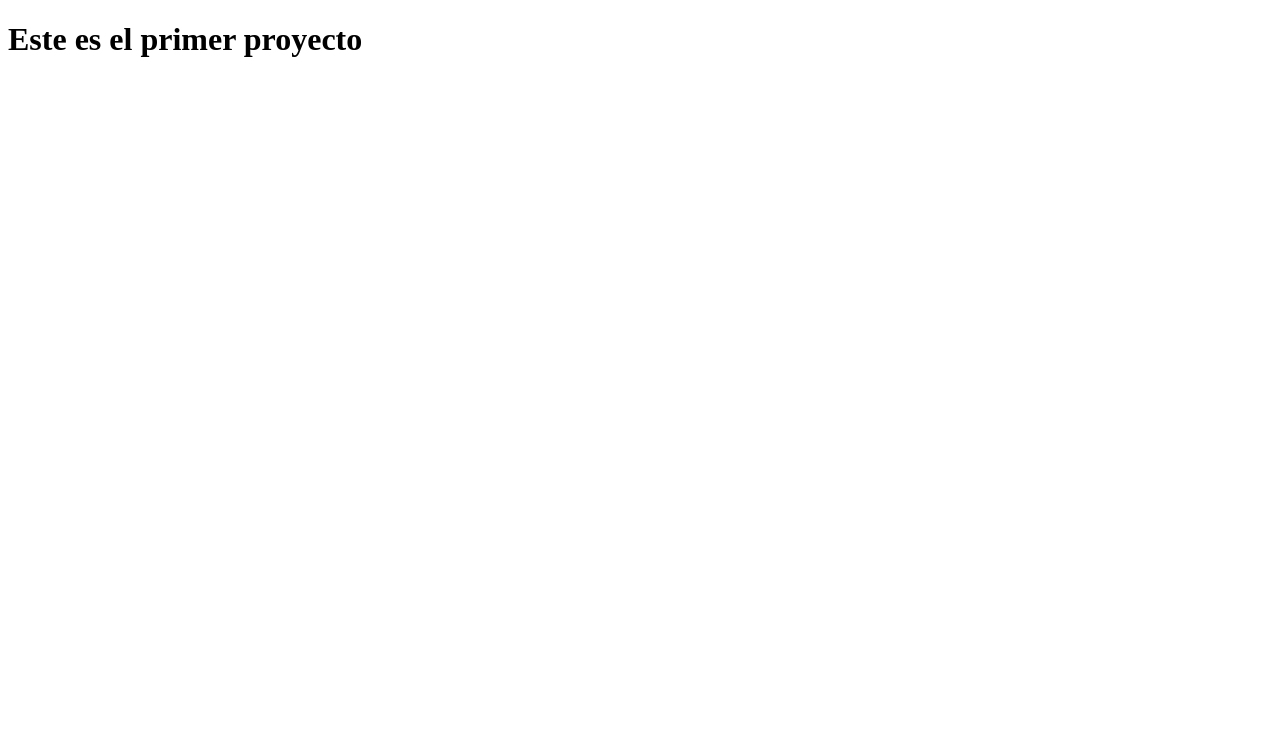
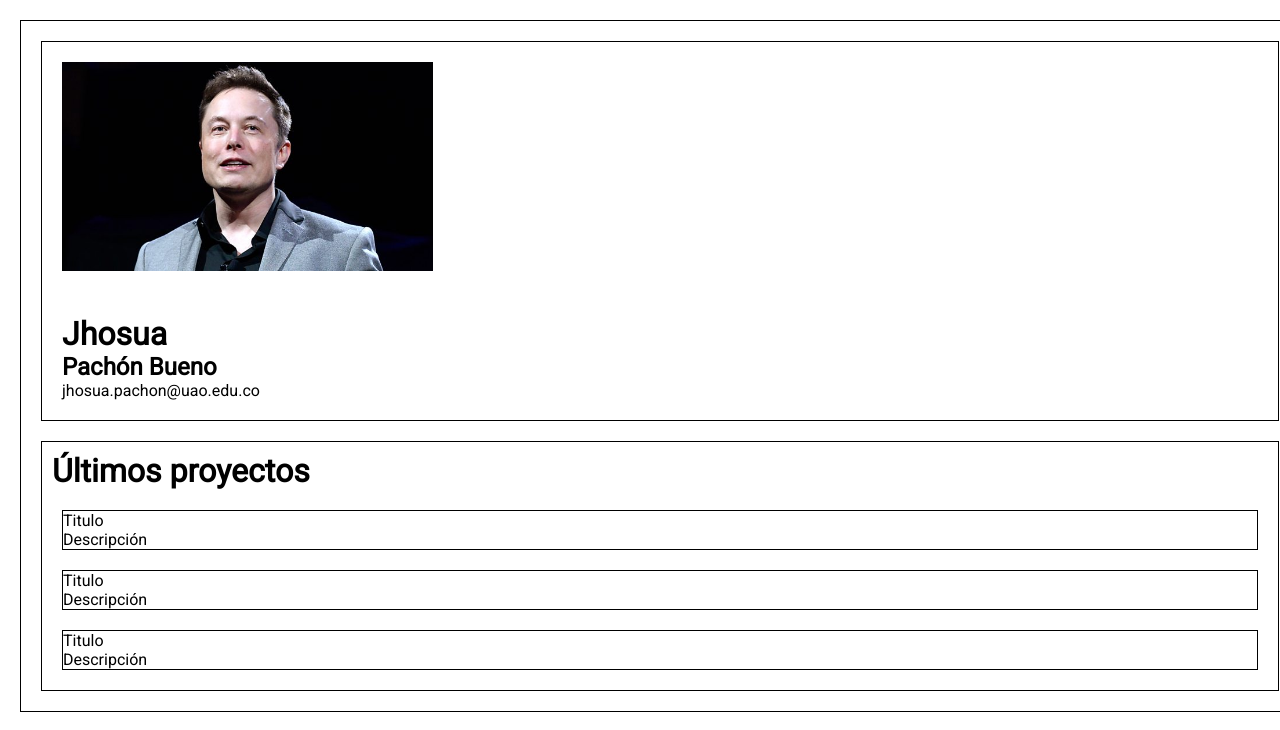
Before and after one commit to JhosuaP97/repTrabajos, a plain HTML site: page index.html in a window 1280 px wide. Drawn offline with Linux system fonts and the light colour scheme.

Commit message:
Clase 4 crear portafolio

```diff
--- a/index.html
+++ b/index.html
@@ -1,12 +1,42 @@
 <!DOCTYPE html>
-<html lang="en">
+<html>
+
 <head>
-    <meta charset="UTF-8">
-    <meta name="viewport" content="width=device-width, initial-scale=1.0">
-    <meta http-equiv="X-UA-Compatible" content="ie=edge">
-    <title>Proyecto 1</title>
+    <meta charset="utf-8" />
+    <meta http-equiv="X-UA-Compatible" content="IE=edge">
+    <title>Page Title</title>
+    <meta name="viewport" content="width=device-width, initial-scale=1">
+    <link rel="stylesheet" media="screen" href="styles.css" />
+    <link href="https://fonts.googleapis.com/css?family=Roboto&display=swap" rel="stylesheet">
+    <script src="main.js"></script>
 </head>
+
 <body>
-    <h1>Este es el primer proyecto</h1>
+    <div class="o-info-container">
+        <div class="o-profile">
+            <img src="resources/profile.jpg" alt="" class="o-img-profile">
+            <div class="o-profile-info">
+                <h1>Jhosua</h1>
+                <h2>Pachón Bueno</h2>
+                <p>jhosua.pachon@uao.edu.co</p>
+            </div>
+        </div>
+        <div class="o-list-project">
+            <h1>Últimos proyectos</h1>
+            <div class="o-info-project">
+                <p>Titulo</p>
+                <p>Descripción</p>
+            </div>
+            <div class="o-info-project">
+                <p>Titulo</p>
+                <p>Descripción</p>
+            </div>
+            <div class="o-info-project">
+                <p>Titulo</p>
+                <p>Descripción</p>
+            </div>
+        </div>
+    </div>
 </body>
+
 </html>
--- /dev/null
+++ b/styles.css
@@ -0,0 +1,50 @@
+*{
+    margin: 0;
+    padding: 0;
+    box-sizing: border-box;
+    font-family: 'Roboto',sans-serif;
+
+}
+
+.o-info-container{
+    width: 100%;
+    height: 100%;
+    border: 1px solid black;
+    margin: 20px;
+}
+
+.o-profile{
+    border: 1px solid black;
+    margin: 20px;
+}
+
+.o-profile .o-img-profile{
+    margin: 20px;
+    width: 30%;
+    height: 30%;
+}
+
+.o-profile .o-profile-info{
+    margin: 20px
+}
+
+.o-list-project{
+    border: 1px solid black;
+    margin: 20px;
+}
+
+.o-list-project h1{
+    font-size: 2rem ;
+    margin: 10px;
+}
+
+.o-list-project h2{
+    font-size: 1rem;
+}
+
+
+.o-info-project{
+    border: 1px solid black;
+    margin: 20px 20px;
+
+}
```
Also changed, not shown: resources/profile.jpg (added).
